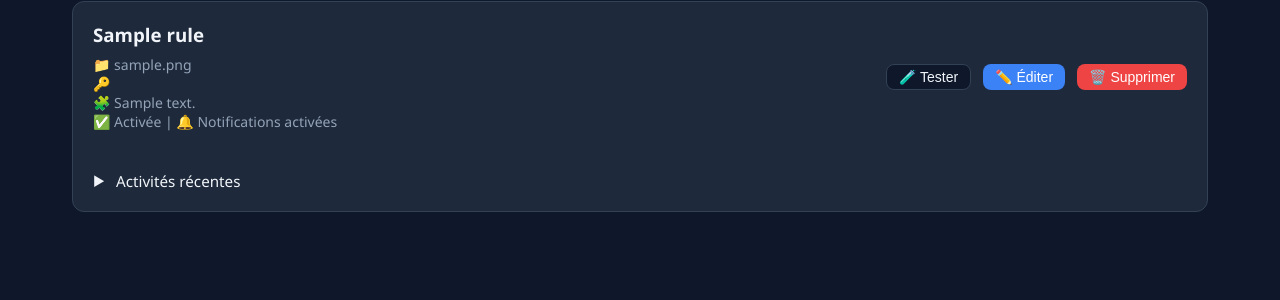
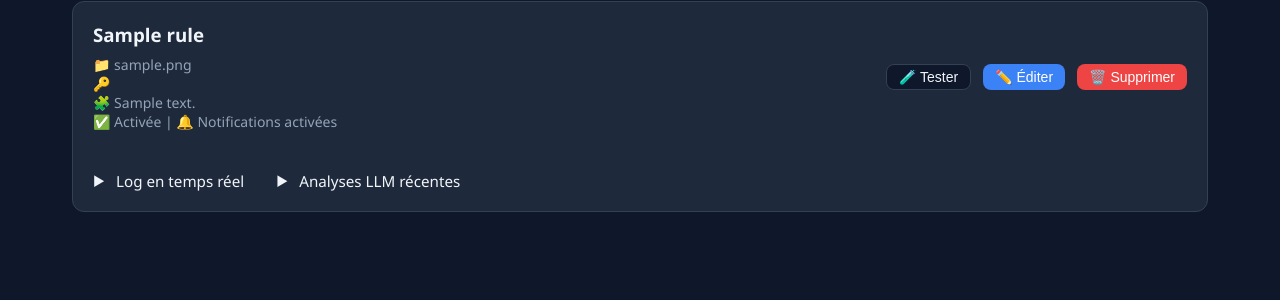
Before and after one commit to Aschefr/log-to-llm-sentinel, a FastAPI app: page /rules in a window 1280 px wide. Shown: the part 166-466 px from the top of the page. Run offline with FastAPI, Linux system fonts and the light colour scheme; tables that the repository leaves empty hold one stand-in row (values such as "Sample post"); parts of the project's set-up code (start-up, migrations or seed data) failed here and were passed over.

Commit message:
feat: add UI styles and rules management functionality for dashboard interface

```diff
--- a/static/css/style.css
+++ b/static/css/style.css
@@ -819,10 +819,17 @@ body {
     font-size: 1.1rem;
 }
 
-.rule-history-toggle {
+.rule-toggles {
+    flex-basis: 100%;
+    width: 100%;
+    display: flex;
+    gap: 2rem;
     margin-top: 1rem;
     padding-top: 0.5rem;
     border-top: 1px dashed var(--border-color);
+}
+
+.rule-history-toggle {
     color: var(--text-muted);
     font-size: 0.95rem;
     cursor: pointer;
@@ -831,8 +838,6 @@ body {
     display: flex;
     align-items: center;
     gap: 0.5rem;
-    flex-basis: 100%;
-    width: 100%;
 }
 
 .rule-history-toggle:hover {
@@ -869,3 +874,17 @@ body {
 .inline-history-card .analysis-response {
     font-size: 0.9em;
 }
+
+.live-log-content {
+    background-color: rgba(0, 0, 0, 0.4);
+    color: #a9b7c6;
+    padding: 1rem;
+    border-radius: 4px;
+    font-family: monospace;
+    font-size: 0.85rem;
+    max-height: 300px;
+    overflow-y: auto;
+    white-space: pre-wrap;
+    word-break: break-all;
+    border: 1px solid var(--border-color);
+}
--- a/static/js/rules.js
+++ b/static/js/rules.js
@@ -95,14 +95,62 @@ async function loadRules() {
                     <button class="btn btn-primary btn-sm" onclick="editRule(${rule.id})">✏️ Éditer</button>
                     <button class="btn btn-danger btn-sm" onclick="deleteRule(${rule.id})">🗑️ Supprimer</button>
                 </div>
-                <div class="rule-history-toggle" onclick="toggleRuleHistory(${rule.id}, this)">
-                    <span class="toggle-icon">▶</span> Activités récentes
+                <div class="rule-toggles">
+                    <div class="rule-history-toggle" onclick="toggleLiveLogs(${rule.id}, this, '${escapeHtml(rule.log_file_path).replace(/'/g, "\\'")}')">
+                        <span class="toggle-icon">▶</span> Log en temps réel
+                    </div>
+                    <div class="rule-history-toggle" onclick="toggleRuleHistory(${rule.id}, this)">
+                        <span class="toggle-icon">▶</span> Analyses LLM récentes
+                    </div>
                 </div>
+                <div id="live-logs-${rule.id}" class="rule-history-inline hidden"></div>
                 <div id="rule-history-${rule.id}" class="rule-history-inline hidden"></div>
             </div>
         `).join('');
     } catch (error) {
         console.error('Erreur chargement règles:', error);
+    }
+}
+
+const liveLogIntervals = {};
+
+async function toggleLiveLogs(ruleId, toggleElement, path) {
+    const container = document.getElementById(`live-logs-${ruleId}`);
+    if (!container) return;
+
+    let icon = null;
+    if (toggleElement) {
+        icon = toggleElement.querySelector('.toggle-icon');
+    }
+
+    if (container.classList.contains('hidden')) {
+        container.classList.remove('hidden');
+        if (icon) icon.textContent = '▼';
+        container.innerHTML = '<div class="loading">Chargement des logs...</div>';
+
+        const fetchLogs = async () => {
+            if (container.classList.contains('hidden')) return; // Stop if closed
+            try {
+                const res = await apiFetch(`/api/files/tail?path=${encodeURIComponent(path)}&lines=15`);
+                if (res.lines && res.lines.length > 0) {
+                    container.innerHTML = '<pre class="live-log-content">' + res.lines.map(l => escapeHtml(l)).join('<br>') + '</pre>';
+                } else {
+                    container.innerHTML = '<em>Fichier vide ou illisible.</em>';
+                }
+            } catch (e) {
+                container.innerHTML = `<em style="color: var(--danger)">Erreur : ${escapeHtml(e.message)}</em>`;
+            }
+        };
+
+        await fetchLogs();
+        liveLogIntervals[ruleId] = setInterval(fetchLogs, 3000); // refresh every 3s
+    } else {
+        container.classList.add('hidden');
+        if (icon) icon.textContent = '▶';
+        if (liveLogIntervals[ruleId]) {
+            clearInterval(liveLogIntervals[ruleId]);
+            delete liveLogIntervals[ruleId];
+        }
     }
 }
 
```
